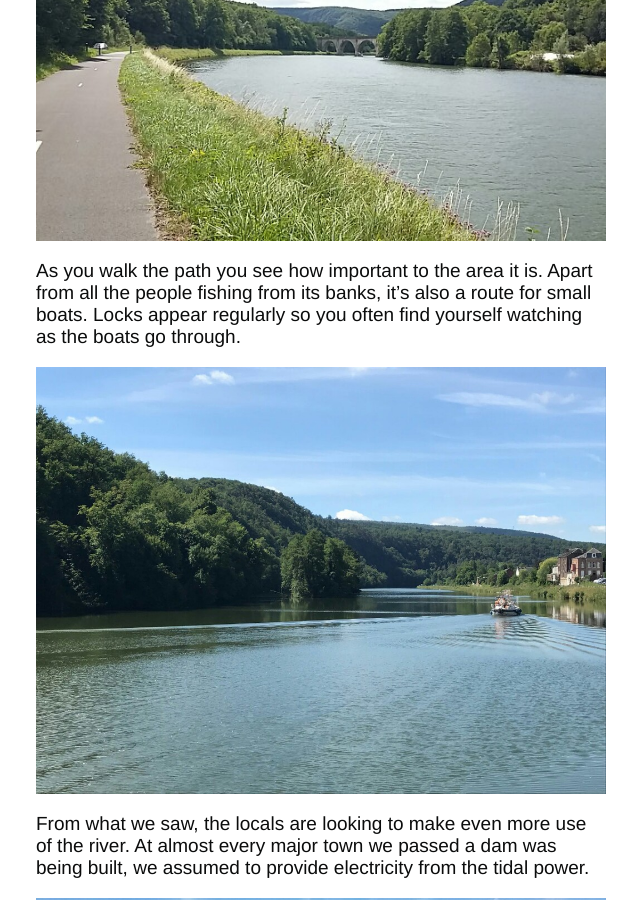
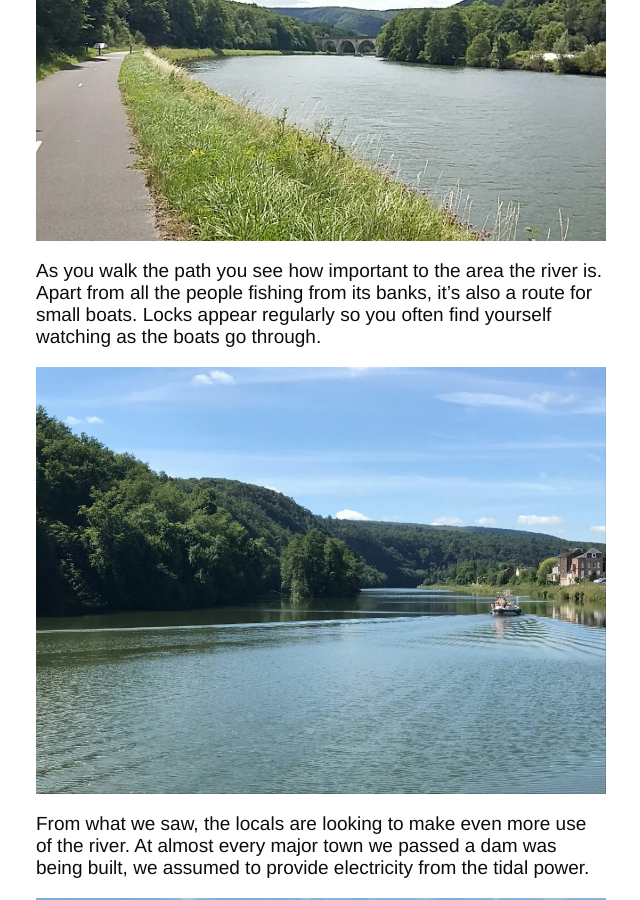
Before and after one commit to tombye/trexit, a Jekyll site: the page built from _posts/2017-07-16-the-river-meuse.markdown, in a window 1280 px wide and 900 px high, scrolled down 663 px. Shown: the whole window, without its empty margins (124-764 px from the left). Built offline with Jekyll 4.4.1, drawn with Linux system fonts in a browser that asks for light colours.

Commit message:
Update 2017-07-16-the-river-meuse.markdown

```diff
--- a/_posts/2017-07-16-the-river-meuse.markdown
+++ b/_posts/2017-07-16-the-river-meuse.markdown
@@ -17,7 +17,7 @@ Walking along the Meuse is easy thanks to a path called 'the green route' which
 
 ![The river meuse crossed by a stone bridge](https://github.com/tombye/trexit/raw/gh-pages/assets/images/meuse-with-bridge.jpg)
 
-As you walk the path you see how important to the area it is. Apart from all the people fishing from its banks, it's also a route for small boats. Locks appear regularly so you often find yourself watching as the boats go through.
+As you walk the path you see how important to the area the river is. Apart from all the people fishing from its banks, it's also a route for small boats. Locks appear regularly so you often find yourself watching as the boats go through.
 
 ![A boat sailing into the distance on the river meuse](https://github.com/tombye/trexit/raw/gh-pages/assets/images/meuse-with-boat-in-distance.jpg)
 
```
